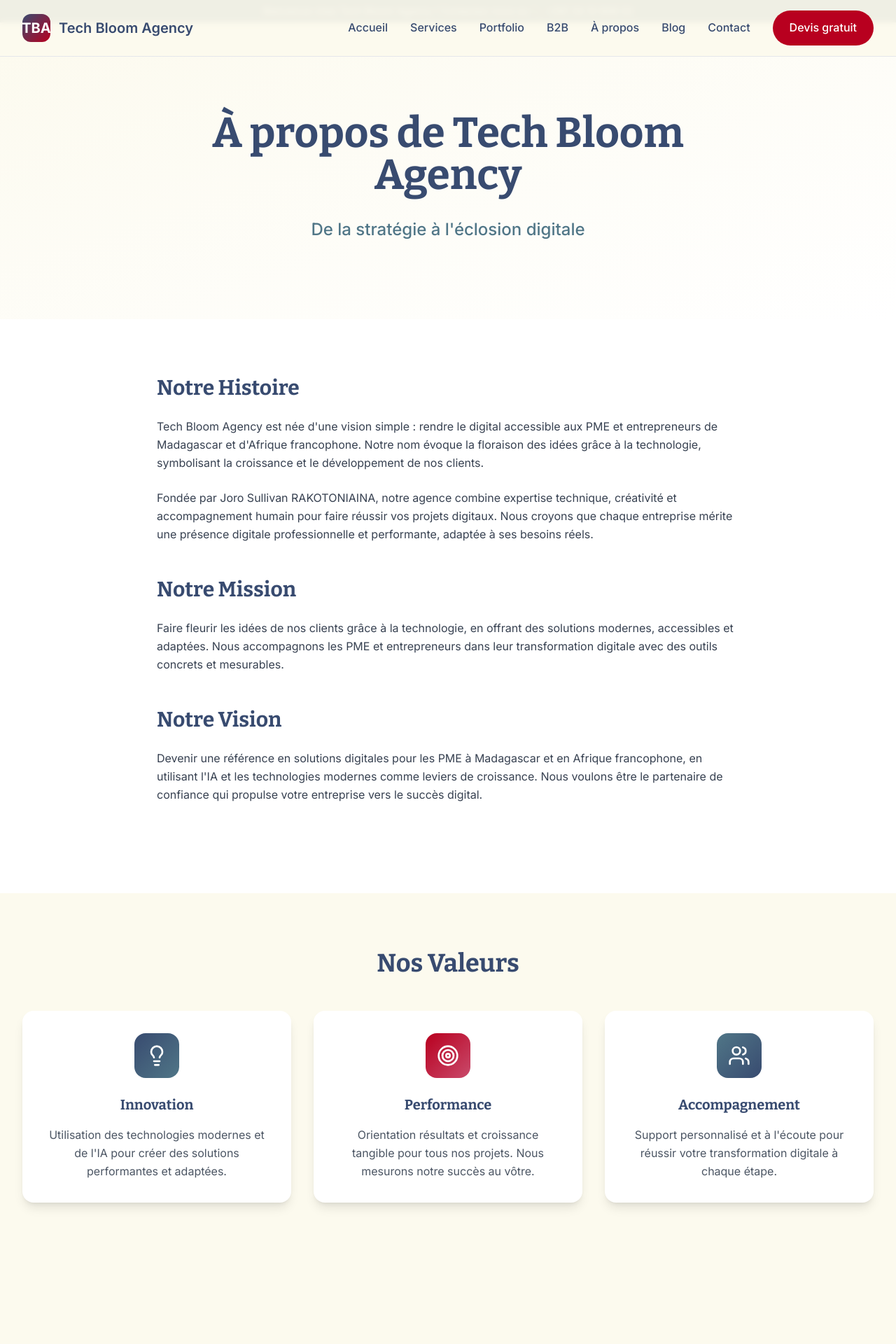
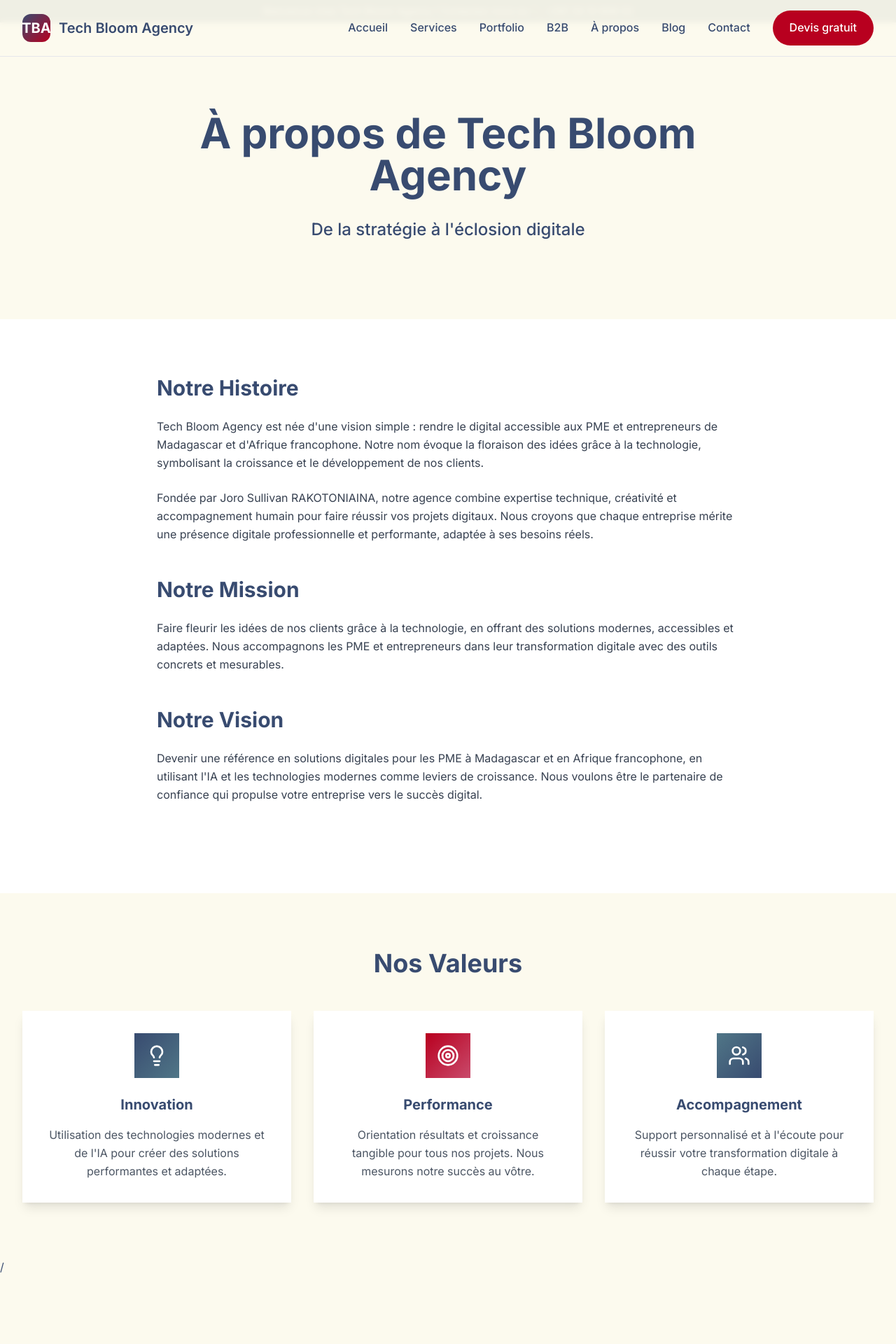
Before and after one commit to Sullivan1301/tech-bloom-agency, a Next.js app: page /a-propos in a window 1280 px wide. Shown: the top 1920 px of the page at 70% size. Built offline with nearby package versions, Linux system fonts and the light colour scheme.

Commit message:
fix(style): Harmoniser les classes de style dans About.tsx

```diff
--- a/src/components/About.tsx
+++ b/src/components/About.tsx
@@ -5,12 +5,12 @@ import { SITE_CONFIG } from "@/lib/constants";
 export default function About() {
     return (
         <>
-            <section className="pt-32 pb-20 bg-gradient-to-br from-brand-beige to-white">
+            <section className="pt-32 pb-20 bg-gradient-to-br from-brand-light to-white">
                     <div className="max-w-4xl mx-auto px-6 lg:px-8">
-                        <h1 className="text-5xl lg:text-6xl font-heading font-bold text-primary mb-8 text-center">
+                        <h1 className="text-5xl lg:text-6xl font-sans font-bold text-brand-dark mb-8 text-center">
                             À propos de Tech Bloom Agency
                         </h1>
-                        <p className="text-2xl text-secondary font-medium text-center mb-8">
+                        <p className="text-2xl text-brand-gray font-medium text-center mb-8">
                             {SITE_CONFIG.taglineFr}
                         </p>
                     </div>
@@ -19,7 +19,7 @@ export default function About() {
                 <section className="py-20 bg-white">
                     <div className="max-w-4xl mx-auto px-6 lg:px-8">
                         <div className="prose prose-lg max-w-none">
-                            <h2 className="text-3xl font-heading font-bold text-primary mb-6">
+                            <h2 className="text-3xl font-sans font-bold text-brand-dark mb-6">
                                 Notre Histoire
                             </h2>
                             <p className="text-gray-700 leading-relaxed mb-6">
@@ -35,7 +35,7 @@ export default function About() {
                                 et performante, adaptée à ses besoins réels.
                             </p>
 
-                            <h2 className="text-3xl font-heading font-bold text-primary mb-6">
+                            <h2 className="text-3xl font-sans font-bold text-brand-dark mb-6">
                                 Notre Mission
                             </h2>
                             <p className="text-gray-700 leading-relaxed mb-12">
@@ -45,7 +45,7 @@ export default function About() {
                                 mesurables.
                             </p>
 
-                            <h2 className="text-3xl font-heading font-bold text-primary mb-6">
+                            <h2 className="text-3xl font-sans font-bold text-brand-dark mb-6">
                                 Notre Vision
                             </h2>
                             <p className="text-gray-700 leading-relaxed mb-12">
@@ -60,15 +60,15 @@ export default function About() {
 
                 <section className="py-20 bg-background">
                     <div className="max-w-7xl mx-auto px-6 lg:px-8">
-                        <h2 className="text-4xl font-heading font-bold text-primary mb-12 text-center">
+                        <h2 className="text-4xl font-sans font-bold text-brand-dark mb-12 text-center">
                             Nos Valeurs
                         </h2>
                         <div className="grid md:grid-cols-3 gap-8">
-                            <div className="bg-white rounded-2xl p-8 shadow-lg text-center">
-                                <div className="w-16 h-16 bg-gradient-to-br from-primary to-secondary rounded-2xl flex items-center justify-center mx-auto mb-6">
+                            <div className="bg-white rounded-agency p-8 shadow-lg text-center">
+                                <div className="w-16 h-16 bg-gradient-to-br from-primary to-secondary rounded-agency flex items-center justify-center mx-auto mb-6">
                                     <Lightbulb size={32} className="text-white" />
                                 </div>
-                                <h3 className="font-heading font-bold text-xl text-primary mb-4">
+                                <h3 className="font-sans font-bold text-xl text-brand-dark mb-4">
                                     Innovation
                                 </h3>
                                 <p className="text-gray-600 leading-relaxed">
@@ -77,11 +77,11 @@ export default function About() {
                                 </p>
                             </div>
 
-                            <div className="bg-white rounded-2xl p-8 shadow-lg text-center">
-                                <div className="w-16 h-16 bg-gradient-to-br from-accent to-accent-light rounded-2xl flex items-center justify-center mx-auto mb-6">
+                            <div className="bg-white rounded-agency p-8 shadow-lg text-center">
+                                <div className="w-16 h-16 bg-gradient-to-br from-accent to-accent-light rounded-agency flex items-center justify-center mx-auto mb-6">
                                     <Target size={32} className="text-white" />
                                 </div>
-                                <h3 className="font-heading font-bold text-xl text-primary mb-4">
+                                <h3 className="font-sans font-bold text-xl text-brand-dark mb-4">
                                     Performance
                                 </h3>
                                 <p className="text-gray-600 leading-relaxed">
@@ -90,11 +90,11 @@ export default function About() {
                                 </p>
                             </div>
 
-                            <div className="bg-white rounded-2xl p-8 shadow-lg text-center">
-                                <div className="w-16 h-16 bg-gradient-to-br from-secondary to-primary rounded-2xl flex items-center justify-center mx-auto mb-6">
+                            <div className="bg-white rounded-agency p-8 shadow-lg text-center">
+                                <div className="w-16 h-16 bg-gradient-to-br from-secondary to-primary rounded-agency flex items-center justify-center mx-auto mb-6">
                                     <Users size={32} className="text-white" />
                                 </div>
-                                <h3 className="font-heading font-bold text-xl text-primary mb-4">
+                                <h3 className="font-sans font-bold text-xl text-brand-dark mb-4">
                                     Accompagnement
                                 </h3>
                                 <p className="text-gray-600 leading-relaxed">
@@ -104,7 +104,7 @@ export default function About() {
                             </div>
                         </div>
                     </div>
-                </section>
+            </section>/
                 <CTASection />
         </>
     );
```
